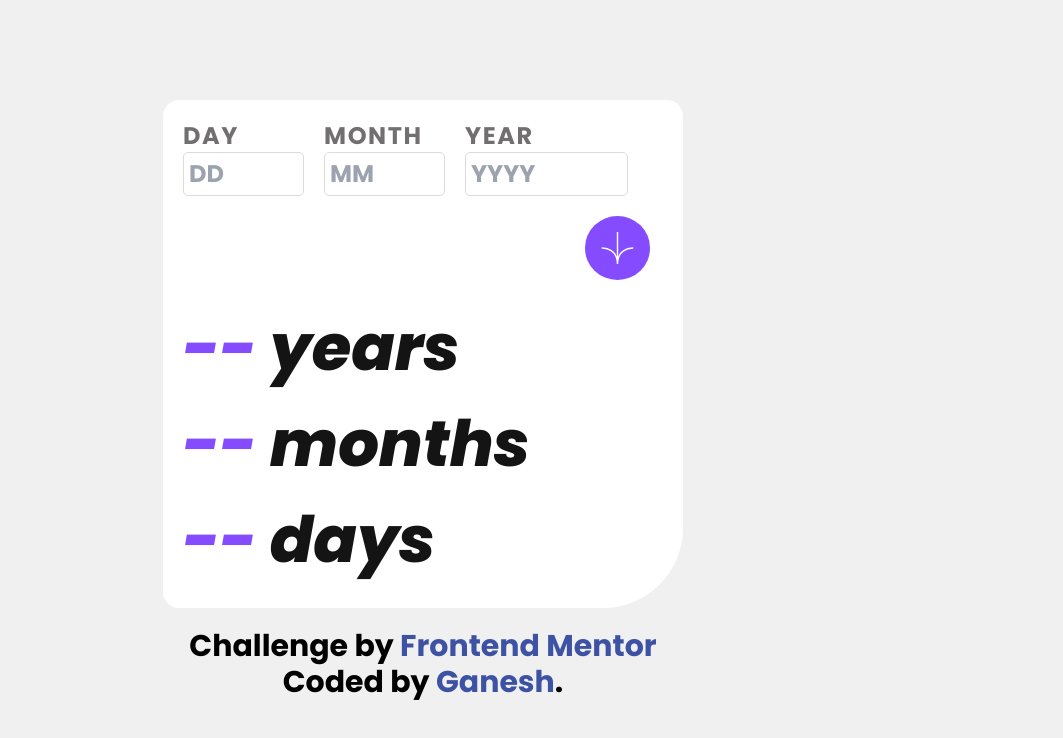
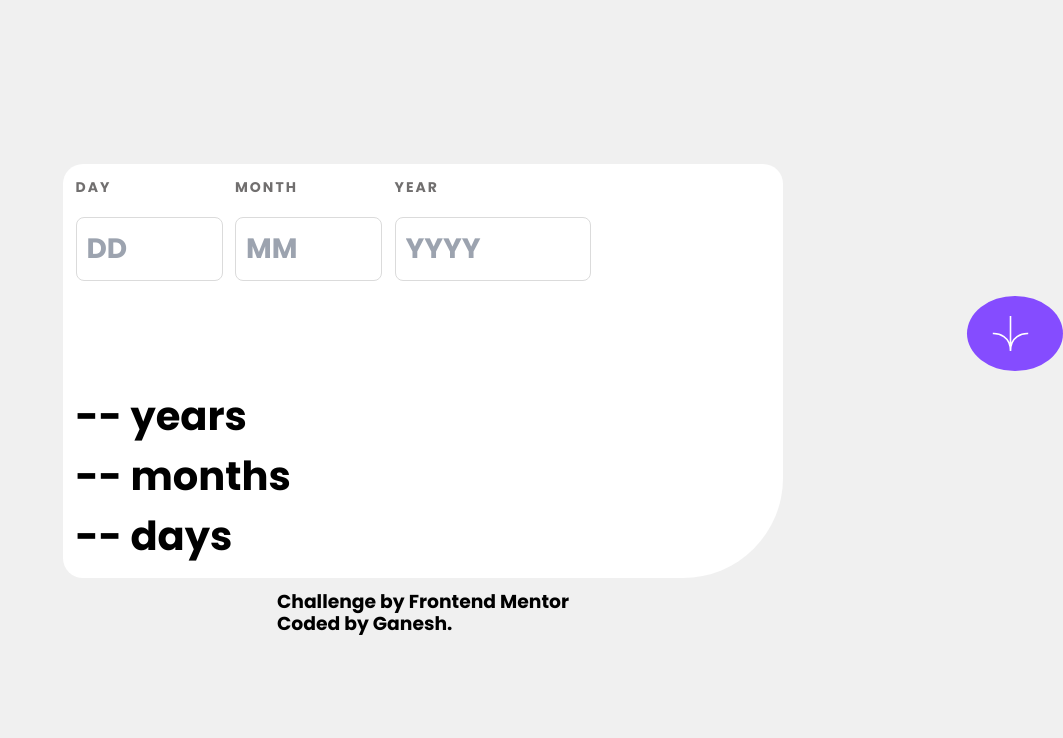
Before and after one commit to Ganesh-G0/ageCalculator, a plain HTML site: page index.html in a window 1280 px wide. Shown: the whole page, without its empty margins (217-1280 px from the left). Drawn offline with nearby package versions, Linux system fonts and the light colour scheme.

Commit message:
Update styles.css

```diff
--- a/styles.css
+++ b/styles.css
@@ -19,60 +19,108 @@
 :is(input):focus:not(:focus-visible) {
     outline: none;
 }
+* {
+  margin: 0;
+  padding: 0;
+  box-sizing: border-box;
+  font-family: 'Poppins', sans-serif;
+}
 html {
-    box-sizing: border-box;
+  font-size: 62.5%;
 }
 body {
-    font-family: 'Poppins', sans-serif;
+  display: flex;
+  min-height: 100dvh;
+  align-items: center;
+  flex-direction: column;
+  justify-content: center;
   background-color: var(--OffWhite);
 }
 main {
-    max-width: 320px;
-    border-radius: 1rem 1rem 5rem 1rem;
+  gap: 4rem;
+  max-width: 45rem;
+  width: 90%;
+  padding: 4rem;
+  display: flex;
+  flex-direction: column;
+  justify-content: space-between;
   background-color: var(--White);
+  border-radius: 2rem 2rem 10rem 2rem;
 }
-.bg {
+form {
+  display: flex;
+  align-items: center;
+  justify-content: center;
+  gap: 1rem;
+}
+.form-group {
+  display: flex;
+  flex-direction: column;
+  justify-content: space-between;
+}
+.form-group > label {
+  color: var(--SmokeyGrey);
+  text-transform: uppercase;
+  letter-spacing: .2rem;
+  font-size: 1.4rem;
+  font-weight: 900;
+}
+.form-group > input[type=number] {
   padding: 1rem;
+  font-size: 1.8rem;
+  border-radius: .8rem;
+  border: 1px solid var(--LightGrey);
+}
+.form-group > input[type=number]:invalid { color: red; }
+.form-group input[type=number]:focus-visible { cursor: pointer; }
+/* --------------------------------------------Button Element */
+.btn-div {
+  display: flex;
+  align-items: center;
+  flex-direction: column;
+  justify-content: center;
+  margin: 3rem 0;
+  position: relative;
+}
+.line-through {
+  width: 100%;
+  height: 2px ;
+  background-color: var(--LightGrey);
+}
+#btn {
+  border: 0;
+  cursor: pointer;
   border-radius: 50%;
+  position: absolute;
+  padding: 2rem 2.5rem;
   background-color: var(--Purple);
 }
-div h1 {
+#btn > img { max-width: 80%; width: 100%; }
+#btn:hover { filter:grayscale(100%) brightness(70%); }
+/* --------------------------------------------------Result */
+.result {
+  font-size: 4rem;
   font-weight: 800;
   font-style: italic;
   color: var(--OffBlack);
-    font-family: 'Poppins', sans-serif;
 }
-.purple {
-    color: var(--Purple);
+.result > p > span { color: var(--Purple); }
+@media (min-width: 50rem) {
+  main {
+    max-width: 70rem;
   }
-.form-group label {
-    color: var(--SmokeyGrey);
-    text-transform: uppercase;
-    letter-spacing: .1rem;
+  #btn {
+    right: 0;
   }
-.form-group input[type=number] {
-    border: 1px solid var(--LightGrey);
-    border-radius: 5px;
-    padding: 5px;
+  form {
+    justify-content: start;
+    gap: 2rem;
   }
-input[type=number]:invalid {
-    color: red;
+  .form-group > input[type=number] {
+    font-size: 2.8rem;
+    /* max-width: 12rem; */
   }
-.form-group input[type=number]:focus-visible {
-    cursor: pointer;
+  .result {
+    font-size: 8rem;
   }
-#btn:hover {
-    cursor: pointer;
-    filter:grayscale(100%) brightness(70%);
-
 }
-.attribution { font-size: 11px; text-align: center; }
-.attribution a { color: hsl(228, 45%, 44%); }
-
-@media (min-width:768px) {
-    main {
-        width: 520px;
-        max-width: 620px;
-    }
-
-}
```
Lines whose indentation alone changed are shown as unchanged.
